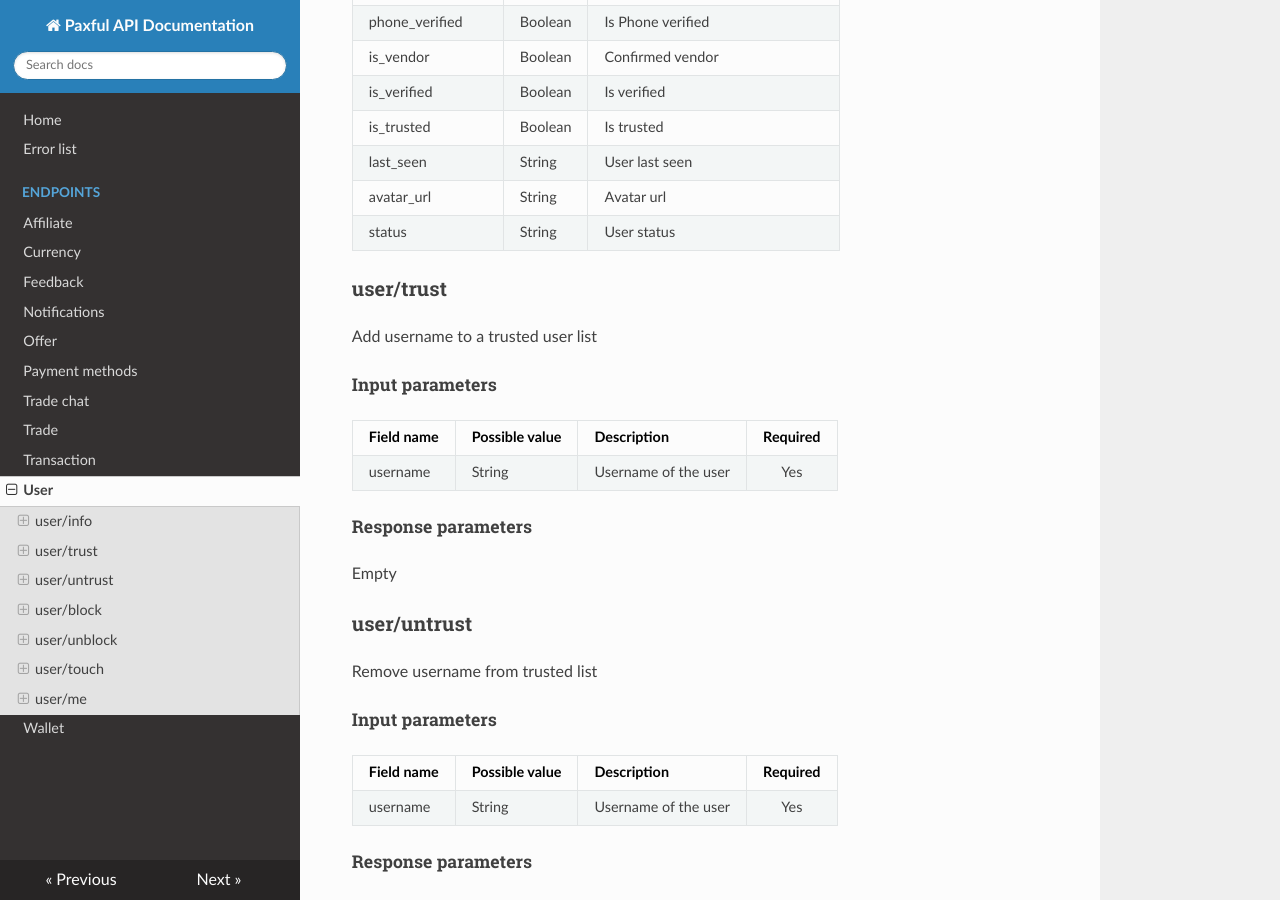
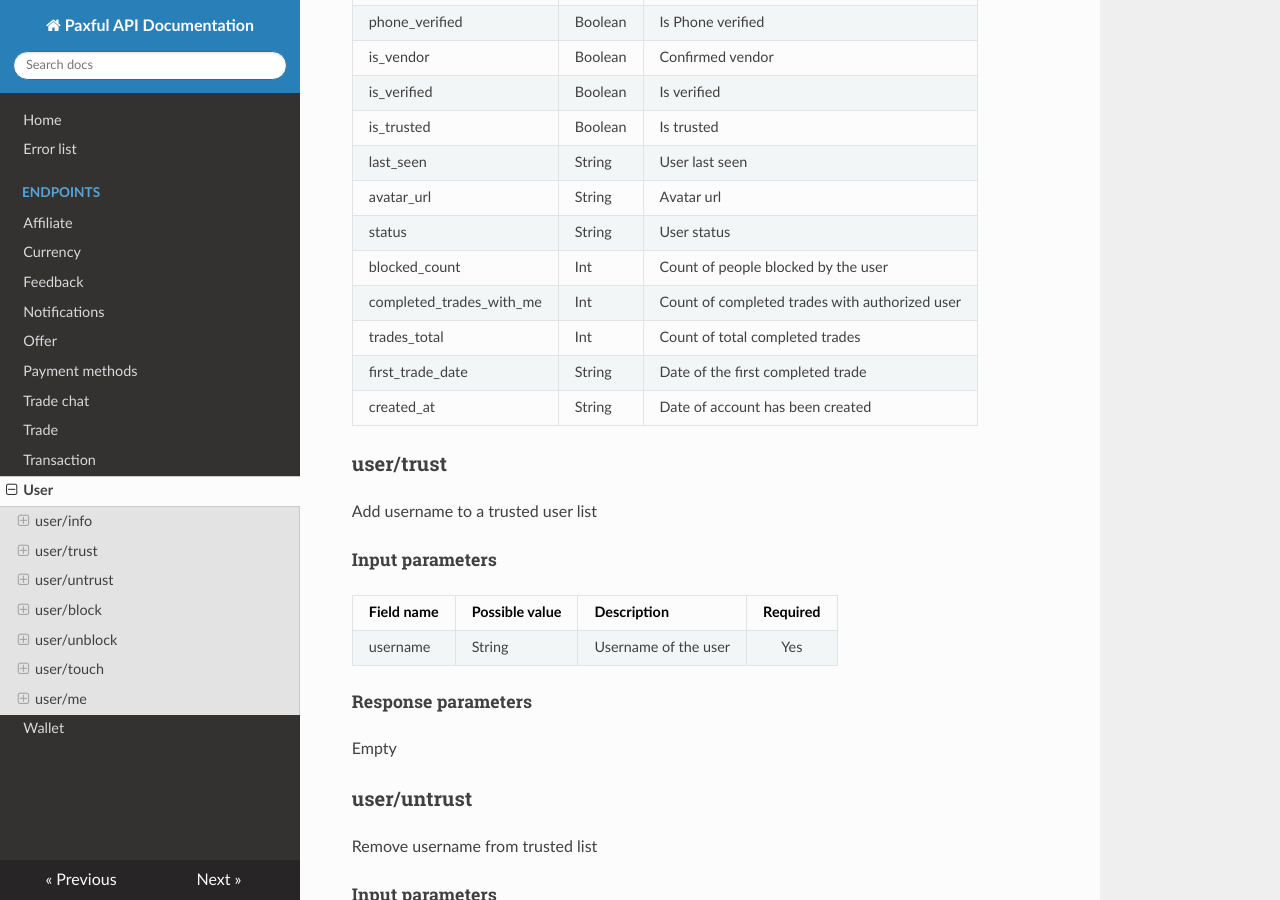
Before and after one commit to paxful/api-docs, an MkDocs documentation site: the page built from docs/endpoints/user.md, in a window 1280 px wide and 900 px high, scrolled down 822 px. Built offline with MkDocs 1.6.1, drawn with Linux system fonts in a browser that asks for light colours; nearby versions of some CDN libraries.

Commit message:
CHANGE: update offer/all and user/info docs DP-304

```diff
--- a/docs/endpoints/user.md
+++ b/docs/endpoints/user.md
@@ -31,6 +31,11 @@ Fetch information for a user
 | last_seen         | String | User last seen |
 | avatar_url        | String | Avatar url |
 | status            | String | User status |
+| blocked_count     | Int    | Count of people blocked by the user |
+| completed_trades_with_me | Int | Count of completed trades with authorized user |
+| trades_total      | Int    | Count of total completed trades |
+| first_trade_date  | String | Date of the first completed trade |
+| created_at        | String | Date of account has been created |
 
 ### user/trust
 
```
Also changed, not shown: docs/endpoints/offer.md (+1 -0 lines).
